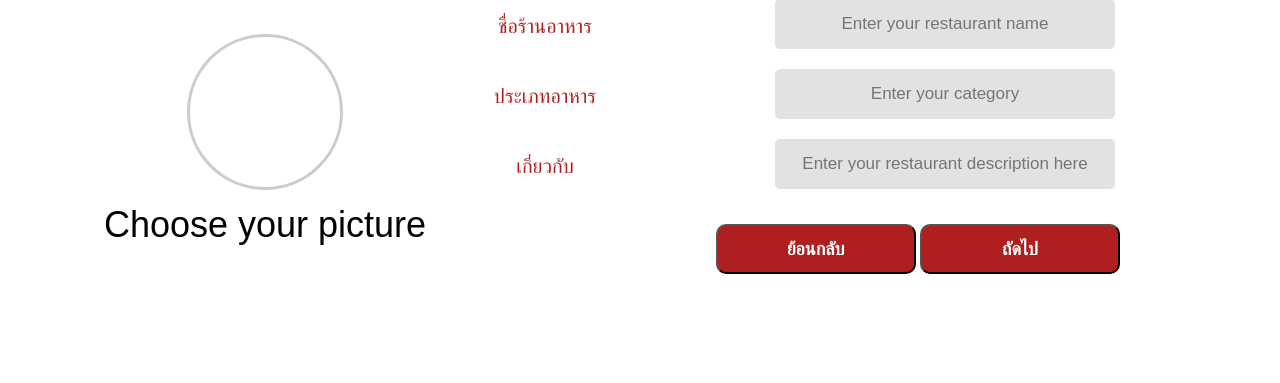
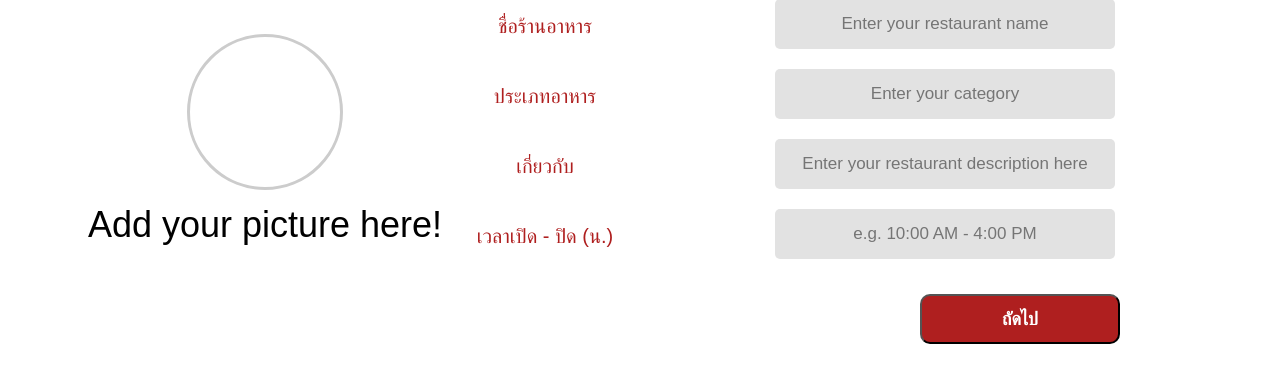
Before and after one commit to 6510615203/cn331project, a Django app: page /restaurant_register/ in a window 1280 px wide. Shown: the part 256-639 px from the top of the page. Run offline with Django 5.2, Linux system fonts and the light colour scheme.

Commit message:
edit models for restaurant registration

```diff
--- a/home/models.py
+++ b/home/models.py
@@ -30,6 +30,7 @@ class RestaurantProfile(models.Model):
     restaurant_name = models.CharField(max_length=100, blank=True)
     food_category =  models.CharField(max_length=100, blank=True)
     about = models.CharField(max_length=1000, blank=True)
+    open_close_time = models.CharField(max_length=100, blank=True)
     restaurant_picture = models.ImageField(upload_to='restaurant_picture/', null=True, blank=True)
 
     def __str__(self):
@@ -39,6 +40,8 @@ class Menu(models.Model):
     food_name = models.CharField(max_length=100, blank=True)
     food_category =  models.CharField(max_length=100, blank=True)
     about = models.CharField(max_length=1000, blank=True)
+    price = models.DecimalField(max_digits=10,
+        decimal_places=2, default=0.00)
     menu_picture = models.ImageField(upload_to='menu_picture/', null=True, blank=True)
     def __str__(self):
         return self.food_name
--- a/home/templates/restaurant_register.html
+++ b/home/templates/restaurant_register.html
@@ -2,7 +2,7 @@
 {% load static %}
 
 {% block title %}
-<title>Register</title>
+<title>Restaurant Register</title>
 {% endblock %}
 
 {% block style %}
@@ -39,12 +39,16 @@
         <div class="position">
             <div class="picposition">
                 <div class="image-container" style="display: flex; flex-direction: column; align-items: center;">
-                    <div class="image-preview-circle" style="width: 150px; height: 150px; border-radius: 50%; overflow: hidden; margin-top: 10px; display: flex; justify-content: center; align-items: center; border: 3px solid #ccc;">
-                        <img id="image_preview" src="#" alt="Image Preview" style="display: none; width: 100%; height: 100%; object-fit: cover;">
+                    <div class="image-preview-circle"
+                        style="width: 150px; height: 150px; border-radius: 50%; overflow: hidden; margin-top: 10px; display: flex; justify-content: center; align-items: center; border: 3px solid #ccc;">
+                        <img id="image_preview" src="#" alt="Image Preview"
+                            style="display: none; width: 100%; height: 100%; object-fit: cover;">
                     </div>
-                    <label for="restaurant_picture" class="form-title" style="margin-top: 10px; cursor: pointer;">Choose your picture</label>
+                    <label for="restaurant_picture" class="form-title" style="margin-top: 10px; cursor: pointer;">Add
+                        your picture here!</label>
                 </div>
-                <input type="file" class="form-input" id="restaurant_picture" name="restaurant_picture" onchange="previewImage();" style="display: none;">
+                <input type="file" class="form-input" id="restaurant_picture" name="restaurant_picture"
+                    onchange="previewImage();" style="display: none;">
             </div>
 
         </div>
@@ -63,15 +67,21 @@
 
             <div class="form-section">
                 <label for="about" class="form-title">เกี่ยวกับ</label>
-                    <input type="text" placeholder="Enter your restaurant description here" class="form-input"
-                        id="about" name="about" required>
+                <input type="text" placeholder="Enter your restaurant description here" class="form-input" id="about"
+                    name="about" required>
             </div>
+
+            <div class="form-section">
+                <label for="open_close_time" class="form-title">เวลาเปิด - ปิด (น.)</label>
+                <input type="text" name="open_close_time" placeholder="e.g. 10:00 AM - 4:00 PM" class="form-input"
+                    id="open_close_time" required>
+            </div>
+
 
             <input type="hidden" name="username" value="{{ username}}">
 
 
             <div class="form-button">
-                    <button type="submit" class="button" name="back">ย้อนกลับ</button>
                 <button type="submit" class="button" name="next">ถัดไป</button>
             </div>
         </div>
@@ -83,7 +93,7 @@
         var file = document.getElementById("restaurant_picture").files[0];
         var reader = new FileReader();
 
-        reader.onload = function(e) {
+        reader.onload = function (e) {
             var image = document.getElementById("image_preview");
             image.src = e.target.result;
             image.style.display = "block";
```
Also changed, not shown: home/templates/add_menu.html (+19 -6 lines), home/migrations/0014_restaurantprofile_open_close_time.py (added), home/migrations/0015_menu_price.py (added). Lines whose indentation alone changed are shown as unchanged.
